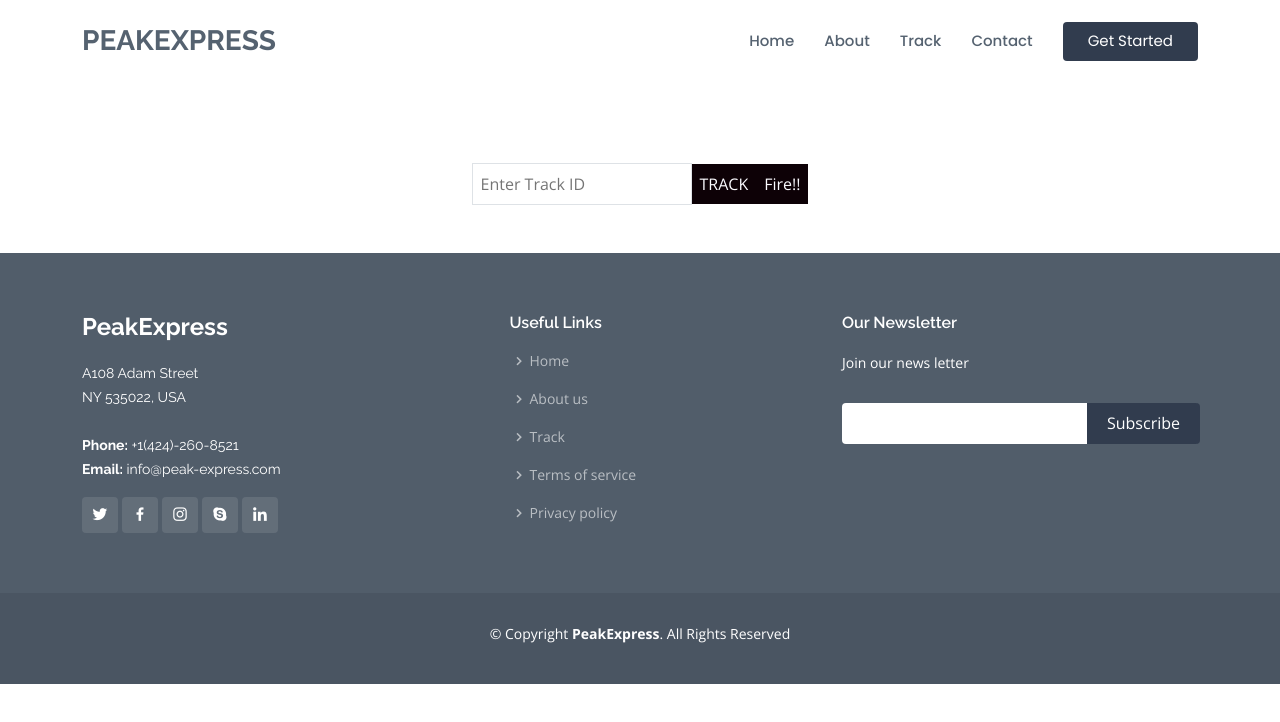
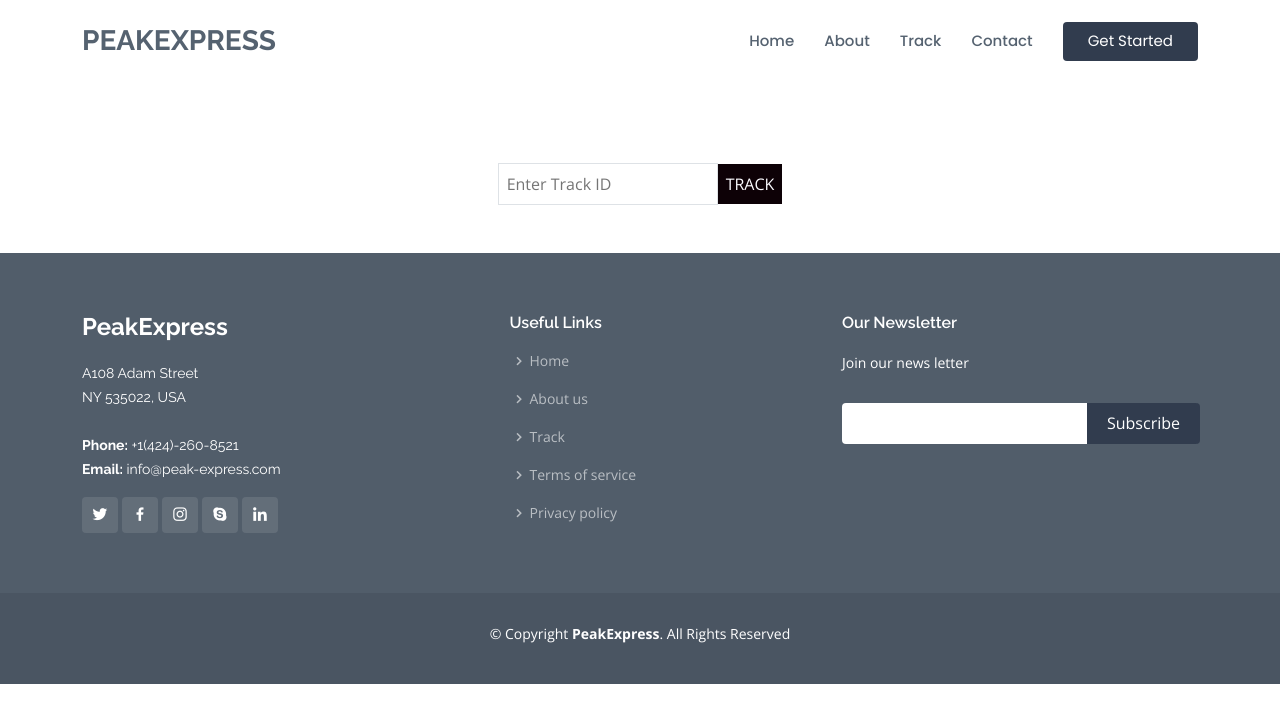
Before and after one commit to greatAdams01/express-app, a Vue app: page /track in a window 1280 px wide. Shown: the top 722 px of the page. Built offline with nearby package versions, Linux system fonts and the light colour scheme.

Commit message:
Removed unwanted code

```diff
--- a/src/views/Track.vue
+++ b/src/views/Track.vue
@@ -13,7 +13,7 @@
         class="p-2 border"
       />
       <input @click="submit" type="button" class="p-2 btn3" value="TRACK" />
-      <input @click="callServer" type="button" class="p-2 btn3" value="Fire!!" />
+      <!-- <input @click="callServer" type="button" class="p-2 btn3" value="Fire!!" /> -->
     </div>
     <div v-else class="m-lg-5 m-4 d-lg-flex">
       <div>
@@ -227,29 +227,6 @@ import Footer from '../components/Footer.vue'
           this.progress = result.data.singleParcel.locations;
           this.search = true;
         });
-    },
-
-    callServer () {
-        const data = {
-          email: "kingifean@gmail.com",
-          password: "state.password"
-        }
-
-        // store.dispatch('auth/login', data)
-        fetch('https://vicsites.herokuapp.com/accounts/auth/token/login', {
-          method: 'POST', // or 'PUT'
-          headers: {
-            'Content-Type': 'application/json',
-          },
-          body: JSON.stringify(data),
-        })
-        .then(response => response.json())
-        .then(data => {
-          console.log('Success:', data);
-        })
-        .catch((error) => {
-          console.error('Error:', error);
-        });
     }
   },
 };
```
Also changed, not shown: 1 other file (tests, documents, lock files or other folders).
